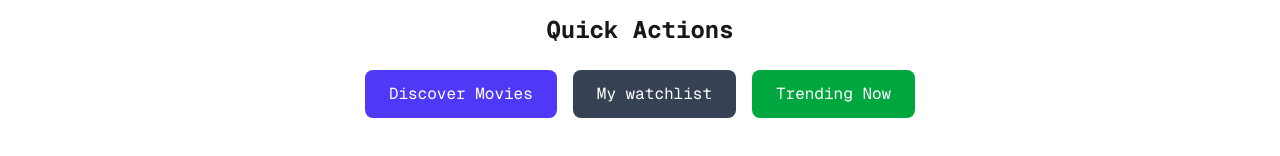
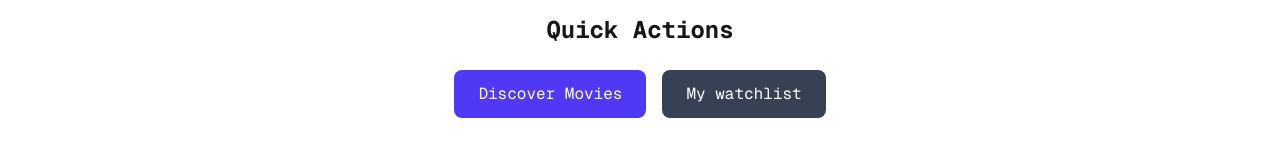
Before and after one commit to HwanieKim/saw_project, a Next.js app: page / in a window 1280 px wide. Shown: the part 500-656 px from the top of the page. Built offline with nearby package versions, Linux system fonts and the light colour scheme; no server answers.

Commit message:
trending

```diff
--- a/src/app/page.tsx
+++ b/src/app/page.tsx
@@ -298,11 +298,6 @@ export default function HomePage() {
                         className="px-6 py-3 bg-gray-700 text-white rounded-lg hover:bg-gray-600 transition-colors">
                         My watchlist
                     </a>
-                    <a
-                        href="/search-results?query=trending"
-                        className="px-6 py-3 bg-green-600 text-white rounded-lg hover:bg-green-700 transition-colors">
-                        Trending Now
-                    </a>
                 </div>
             </section>
         </div>
```
